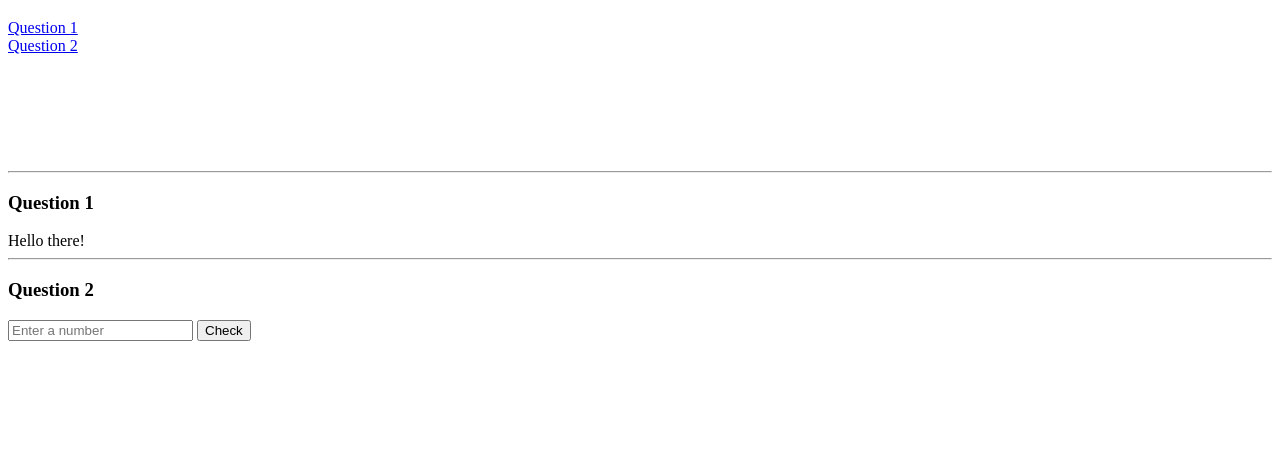
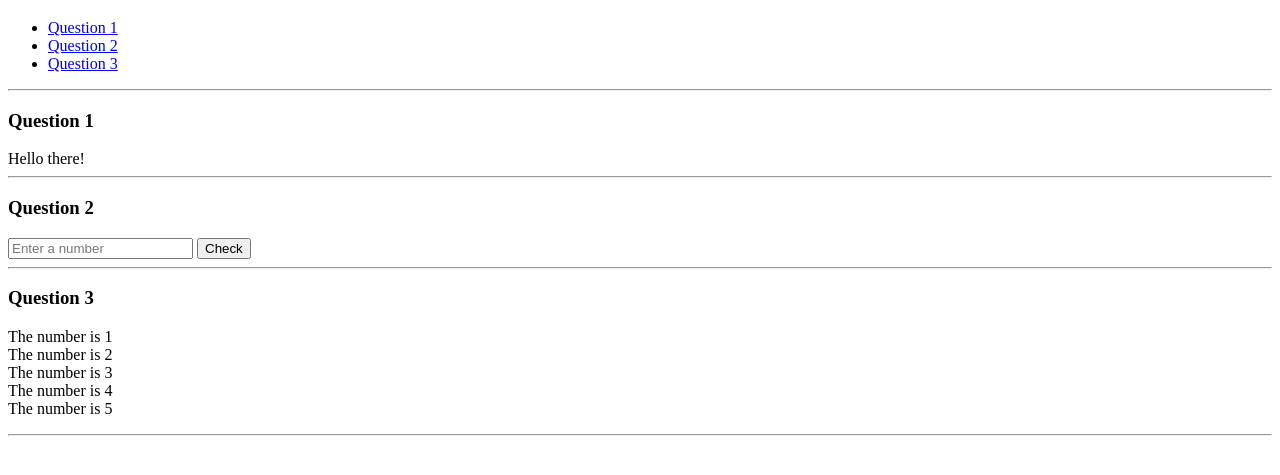
Before and after one commit to Cut319/webdev_lab_4, a plain HTML site: page index.html in a window 1280 px wide. Shown: the part 61-536 px from the top of the page. Drawn offline with Linux system fonts and the light colour scheme.

Commit message:
Changes final

```diff
--- a/index.html
+++ b/index.html
@@ -7,24 +7,27 @@
 </head>
 <body>
     <h1>Lab 4</h1>
-    <a href="#myElement">Question 1</a><br>
-    <a href="#q2">Question 2</a>
-    <br><br><br><br><br><br><br><hr>
+    <ul>
+        <li><a href="#myElement">Question 1</a></li>
+        <li><a href="#q2">Question 2</a></li>
+        <li><a href="#q3">Question 3</a></li>
+    </ul><hr>
 
     <h3>Question 1</h3>
     <div id="myElement">
         <p>Welcome to my website</p>
+        <hr>
     </div>
     <script>
         var myParagraph = document.getElementById("myElement").innerHTML="Hello there!";
     </script>
-
     <hr>
 
-    <h3>Question 2</h3>
     <div id="q2">
+        <h3>Question 2</h3>
         <input type="text" id="userInput" placeholder="Enter a number">
     <button onclick="checkInput()">Check</button>
+    <br><hr>
     <script>
         function checkInput(){
             var UserInput = document.getElementById("userInput").value;
@@ -45,6 +48,24 @@
     </script>
     </div>
 
+    <div id="q3">
+        <h3>Question 3</h3>
+
+        <p id="demo"></p>
+        <script>
+            let text = "";
+            for(let i = 0; i<5; i++){
+                text += "The number is " + (i+1) +'<br>';
+            }
+        document.getElementById("demo").innerHTML = text;
+        </script>
+        <hr>
+    </div>
+
+
+
+
+
 
 
 
```
